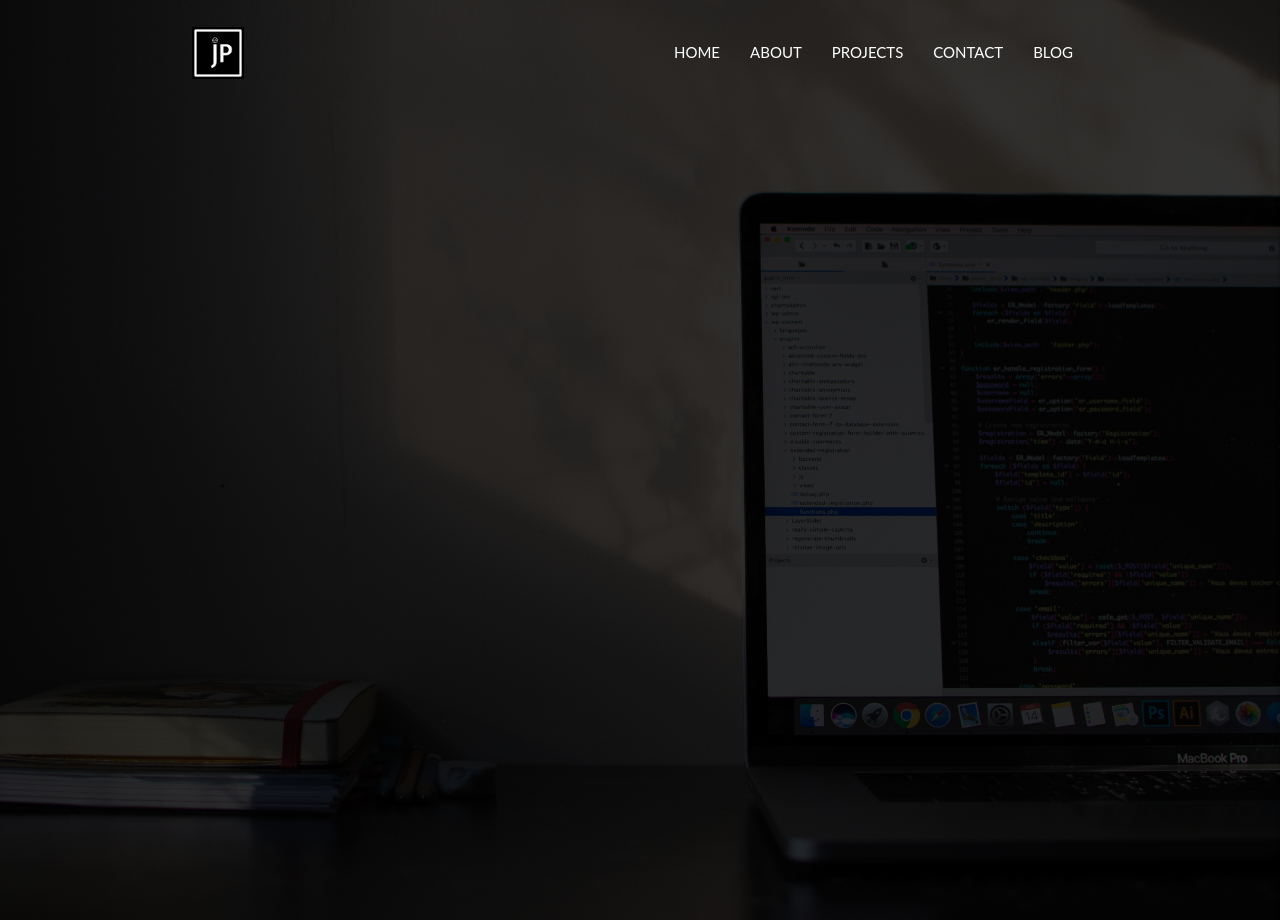
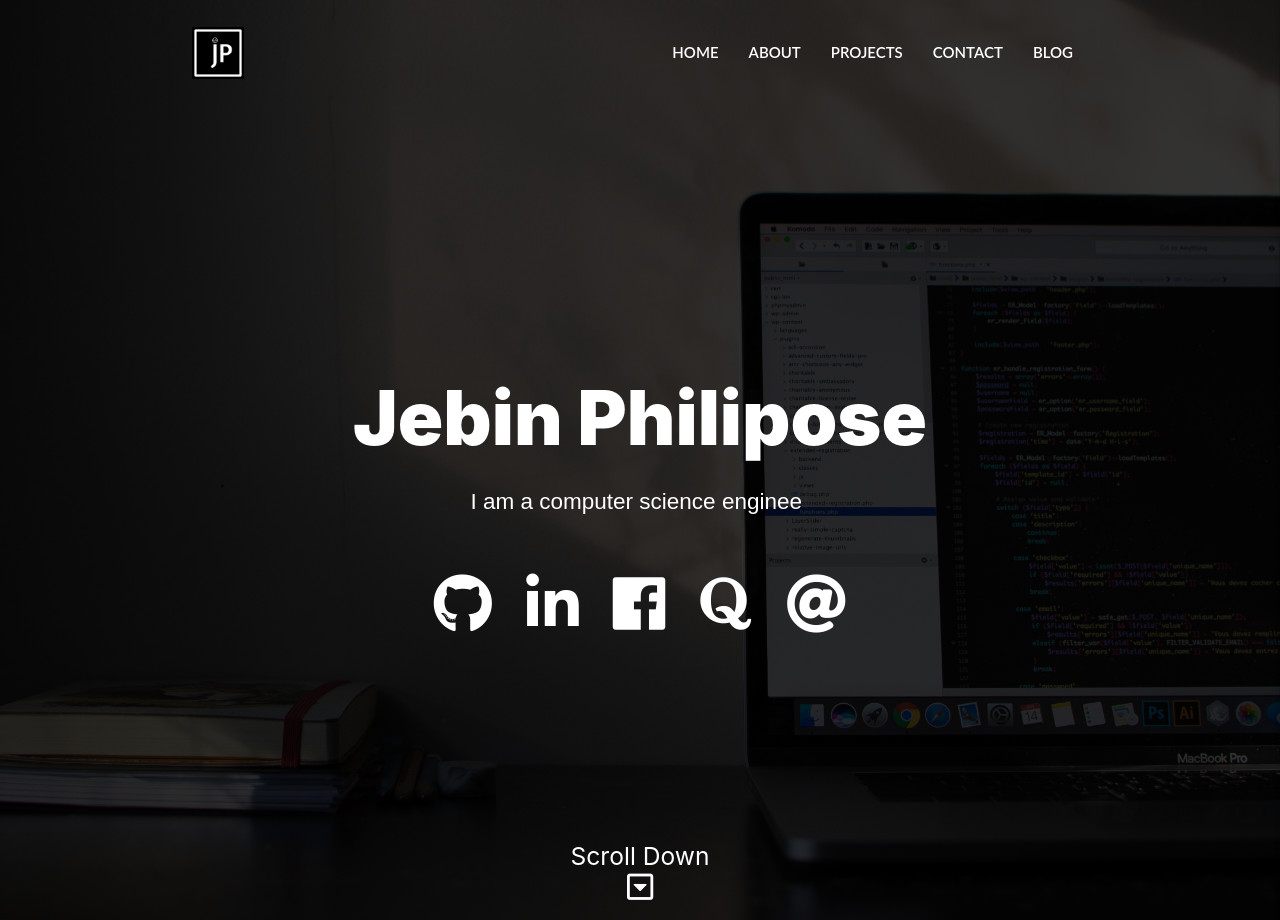
Before and after one commit to jebinphilipose/Portfolio-Website, a Django app: page / in a window 1280 px wide. Run offline with Django 3.2, Linux system fonts and the light colour scheme; some libraries are stand-ins or nearby versions.

Commit message:
Add Home section of webpage

```diff
--- a/portfolio/static/css/style.css
+++ b/portfolio/static/css/style.css
@@ -130,6 +130,7 @@
     box-sizing: inherit;
 }
 
+html,
 body {
     margin: 0px;
     padding: 0px;
@@ -146,8 +147,9 @@
 
 #slide-out {
     width: 100%;
-    background-color: rgba(17,17,17,1);
-
+    background-color: #222;
+    display: flex;
+    align-items: center;
 }
 
 #sidenav-hamburger {
@@ -158,6 +160,10 @@
     font-size: 50px;
     margin-top: 3px;
     padding-right: 10px;
+}
+
+#sidenav-items {
+    width: 100%;
 }
 
 .sidenav li {
@@ -172,25 +178,29 @@
     background-color: transparent;
 }
 
-.sidenav li:hover, .sidenav li:focus {
+.sidenav li:hover,
+.sidenav li:focus {
     background-color: #E4B363;
 }
 
-.sidenav li>a:hover, .sidenav li>a:focus {
+.sidenav li>a:hover,
+.sidenav li>a:focus {
     background-color: transparent;
 }
 
 nav {
-    height: 60px;
+    height: 80px;
     padding-top: 20px;
 }
 
 nav li>a {
     font-family: 'Lato', sans-serif;
     text-transform: uppercase;
+    font-weight: 600;
 }
 
-nav li>a:hover, nav li>a:focus {
+nav li>a:hover,
+nav li>a:focus {
     background-color: transparent;
 }
 
@@ -204,8 +214,88 @@
 }
 
 header {
-    background-image: linear-gradient(rgba(0,0,0,0.8), rgba(0,0,0,0.8)), url('../images/background.jpg');
+    background-image: linear-gradient(rgba(0, 0, 0, 0.8), rgba(0, 0, 0, 0.8)), url('../images/background.jpg');
     background-size: cover;
     background-position: center center;
     height: 100vh;
 }
+
+#hero {
+    color: #fff;
+    height: calc(100vh - 84px);
+    width: 100%;
+}
+
+#hero .container {
+    height: 100%;
+    display: flex;
+    justify-content: center;
+    align-items: center;
+    position: relative;
+}
+
+#type {
+    font-size: 1.5rem;
+    font-family: 'Poppins', sans-serif;
+}
+
+.typed-cursor {
+    opacity: 1;
+    font-size: 1.5rem;
+    animation: blink .5s infinite;
+}
+
+@keyframes blink {
+    0% {
+        opacity: 1;
+    }
+    50% {
+        opacity: 0;
+    }
+    100% {
+        opacity: 1;
+    }
+}
+
+#hero ul {
+    width: fit-content;
+    margin: 0 auto;
+    margin-top: 40px;
+}
+
+#hero ul>li {
+    display: inline-block;
+    margin: 0 15px;
+    font-size: 4rem;
+}
+
+#hero ul>li>a {
+    color: inherit;
+}
+
+#scroll-btn {
+    position: absolute;
+    bottom: 0;
+    margin-bottom: 10px;
+}
+
+@media screen and (min-width: 601px) {
+    #hero h1 {
+        font-size: 5rem;
+        font-weight: 900;
+    }
+}
+
+@media screen and (max-width: 600px) {
+    #hero h1 {
+        font-size: 2.5rem;
+        font-weight: 900;
+    }
+}
+
+@media screen and (max-width: 600px) {
+    #hero ul>li {
+        margin: 0 10px;
+        font-size: 2rem;
+    }
+}
--- a/portfolio/static/js/app.js
+++ b/portfolio/static/js/app.js
@@ -1,3 +1,4 @@
+/* Preloader Script begin */
 var preloader = document.getElementById('preloader');
 
 window.addEventListener('load', function () {
@@ -9,3 +10,24 @@
         document.getElementById("preloader").remove();
     }, 3000);
 });
+/* Preloader Script end */
+
+/* Script for typing effect begin */
+$(window).on('load', function () {
+    setTimeout(function () {
+        var typed = new Typed('#type', {
+            strings: [
+                "Hi, I'm Jebin Philipose ;)",
+                "I am a computer science engineering student",
+                "I am a self made Web Developer",
+                "I love <i class='fas fa-code'></i>",
+                "Start scrolling to learn more about me",
+            ],
+            typeSpeed: 50,
+            backSpeed: 30,
+            loop: true,
+            loopCount: Infinity
+        });
+    }, 2000);
+});
+/* Script for typing effect begin */
--- a/portfolio/templates/portfolio/index.html
+++ b/portfolio/templates/portfolio/index.html
@@ -80,8 +80,9 @@
 
             <!-- Sidenav begin -->
             <ul id="slide-out" class="sidenav">
-                <a href="#" class="sidenav-close right" id="sidenav-close">&times;</a>
-                <li style="margin-top: 89px;">
+                <a href="#" class="sidenav-close right" id="sidenav-close" style="position: absolute; top: 0; right: 0;">&times;</a>
+                <div id="sidenav-items">
+                    <li style="margin-top: 40px;">
                         <a href="#" class="center-align">Home</a>
                     </li>
                     <li>
@@ -93,13 +94,75 @@
                     <li>
                         <a href="#" class="center-align">Contact</a>
                     </li>
-                <li>
+                    <li style="border-bottom: none;">
                         <a href="#" class="center-align">Blog</a>
                     </li>
+                </div>
             </ul>
             <!-- Sidenav end -->
+
+            <!-- Hero Section begin -->
+            <div id="hero">
+                <div class="container">
+                    <div class="row">
+                        <div class="col s12">
+                            <h1 class="center-align">Jebin Philipose</h1>
+                        </div>
+                        <div class="col s12 center-align">
+                            <span id="type"></span>
+                        </div>
+                        <div class="col s12">
+                            <ul>
+                                <li>
+                                    <a href="#">
+                                        <i class="fab fa-github"></i>
+                                    </a>
+                                </li>
+                                <li>
+                                    <a href="#">
+                                        <i class="fab fa-linkedin-in"></i>
+                                    </a>
+                                </li>
+                                <li>
+                                    <a href="#">
+                                        <i class="fab fa-facebook"></i>
+                                    </a>
+                                </li>
+                                <li>
+                                    <a href="#">
+                                        <i class="fab fa-quora"></i>
+                                    </a>
+                                </li>
+                                <li>
+                                    <a href="#">
+                                        <i class="fas fa-at"></i>
+                                    </a>
+                                </li>
+                            </ul>
+                        </div>
+                        <div class="col s12" id="scroll-btn">
+                            <div class="col s12">
+                                <h5 class="center-align">Scroll Down</h5>
+                            </div>
+                            <div class="col s12">
+                                <ul style="margin-top: -15px;">
+                                    <li style="font-size: 2rem;">
+                                        <a href="#" class="center-align">
+                                            <i class="far fa-caret-square-down"></i>
+                                        </a>
+                                    </li>
+                                </ul>
+                            </div>
+                        </div>
+                    </div>
+                </div>
+            </div>
+            <!-- Hero Section end -->
         </header>
     </div>
+
+    <!-- typed.js -->
+    <script src="{% static 'js/typed.min.js' %}"></script>
 
     <!-- Custom Javascript File -->
     <script src="{% static 'js/app.js' %}"></script>
```
Also changed, not shown: portfolio/static/js/typed.min.js (added). Lines whose indentation alone changed are shown as unchanged.
